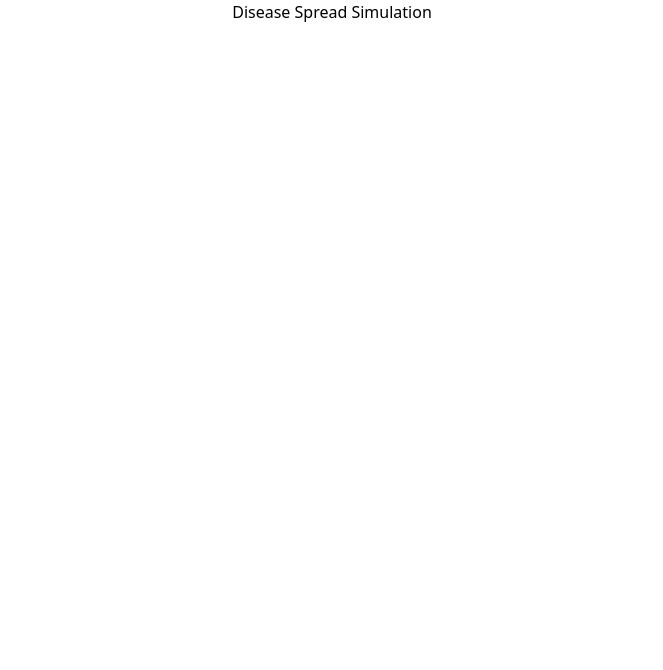
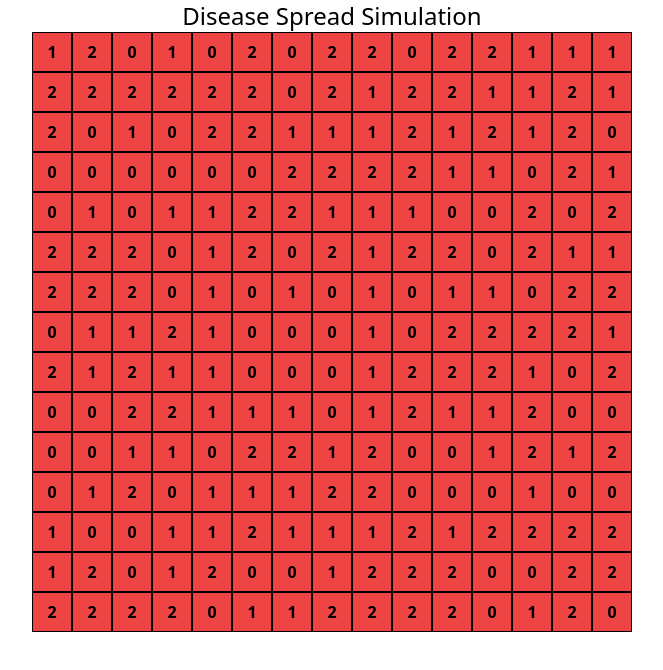
Before and after one commit to ahmadzakiakmal/Pandemic-Spread-Simulation, a Next.js app: page / in a window 1280 px wide. Shown: the top 670 px of the page, without its empty margins (308-971 px from the left). Built offline with nearby package versions, Linux system fonts and the light colour scheme.

Commit message:
feat: initialize grid with random numbers

```diff
--- a/src/pages/index.jsx
+++ b/src/pages/index.jsx
@@ -1,10 +1,53 @@
 import Image from "next/image";
 import { useEffect, useState } from "react";
 
+function GridBox({value}) {
+  return (
+    <div className="w-[40px] !aspect-square font-bold grid place-items-center border-black border-1 border box-border bg-red-500">
+      {value}
+    </div>
+  );
+}
+
 export default function Home() {
+  // ? Setup Grid
+  const [rows, setRows] = useState(15);
+  const [cols, setCols] = useState(15);
+  const [grid, setGrid] = useState([]);
+  const [colsClass, setColsClass] = useState("grid-cols-5");
+
+  useEffect(() => {
+    const newGrid = [];
+    for (let i = 0; i < rows * cols; i++) {
+      newGrid.push({
+        value: Math.floor(Math.random() * (2 - 0 + 1) + 0),
+      });
+    }
+    setGrid(newGrid);
+  }, [rows, cols]);
+
+  // ? Other Parameters
+  // ? Rasio orang dengan total grid - Dimodelkan dengan probabilitas adanya orang dalam tiap grid
+  const [populationDensity, setPopulationDensity] = useState(0.5);
+  // ? Rasio orang yang terinfeksi dengan total orang - Dimodelkan dengan probabilitas 1 orang membawa penyakit
+  const [infectionRate, setInfectionRate] = useState(0.5);
+  // ? Ukuran seberapa menular penyakit - Dimodelkan dengan jarak neighborhood yang dapat tertular
+  const [spreadRange, setSpreadRange] = useState(1);
+  // ? Imunitas seseorang - Dimodelkan dengan probabilitas orang dalam jarak tertular, bisa tidak tertular
+  const [immunityRate, setImmunityRate] = useState(0.5);
+
   return (
     <main className="bg-white min-h-screen relative">
-      <h1 className="text-center text-black">Disease Spread Simulation</h1>
+      <h1 className="text-center text-black text-2xl">Disease Spread Simulation</h1>
+      <div className="flex justify-center items-center">
+        <div className="simulation-grid w-fit" style={{"--grid-cols": cols}}>
+          {
+            grid.map((grid, i) => (
+              <GridBox key={i} value={grid.value}  />
+            ))
+          }
+        </div>
+      </div>
     </main>
   );
 }
```
